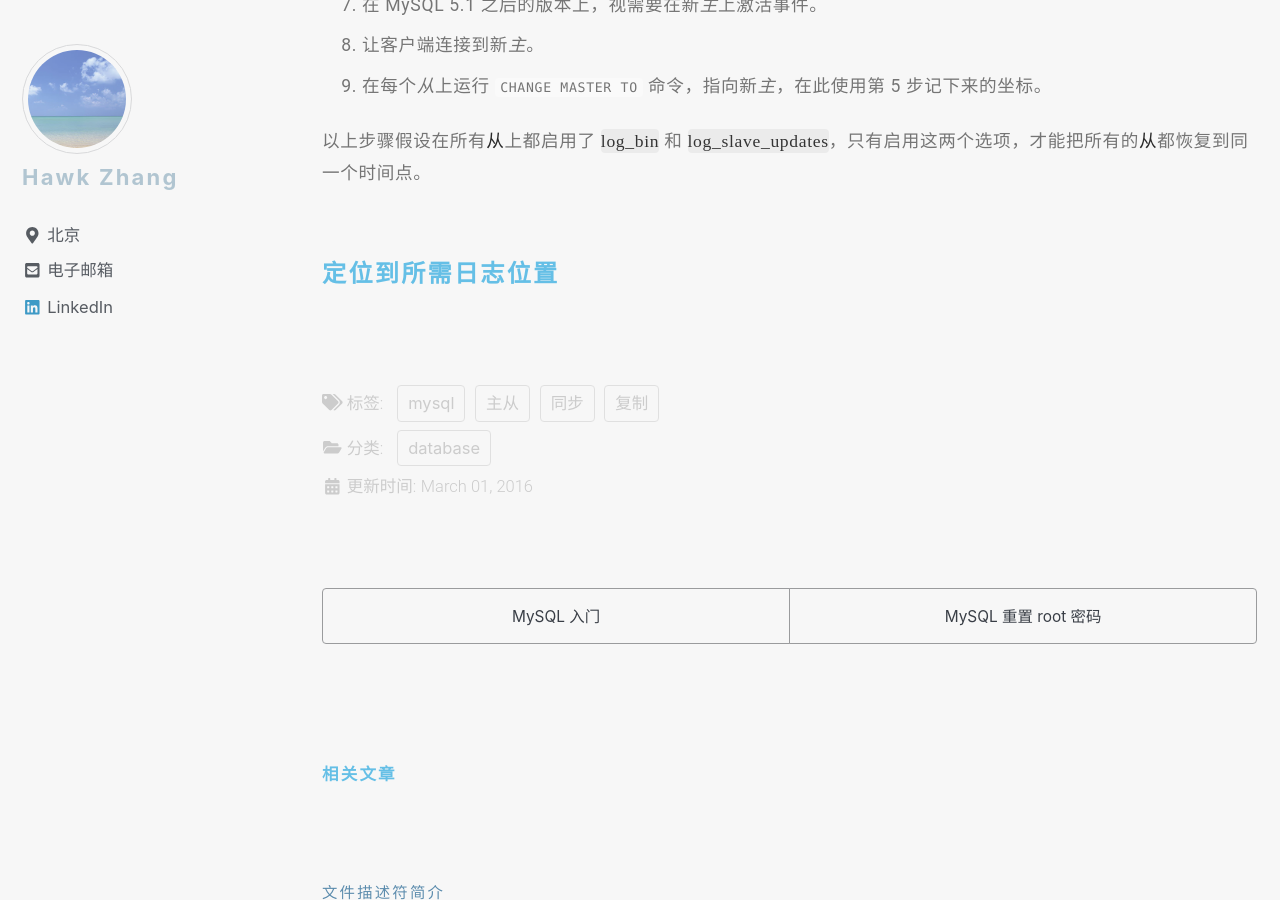
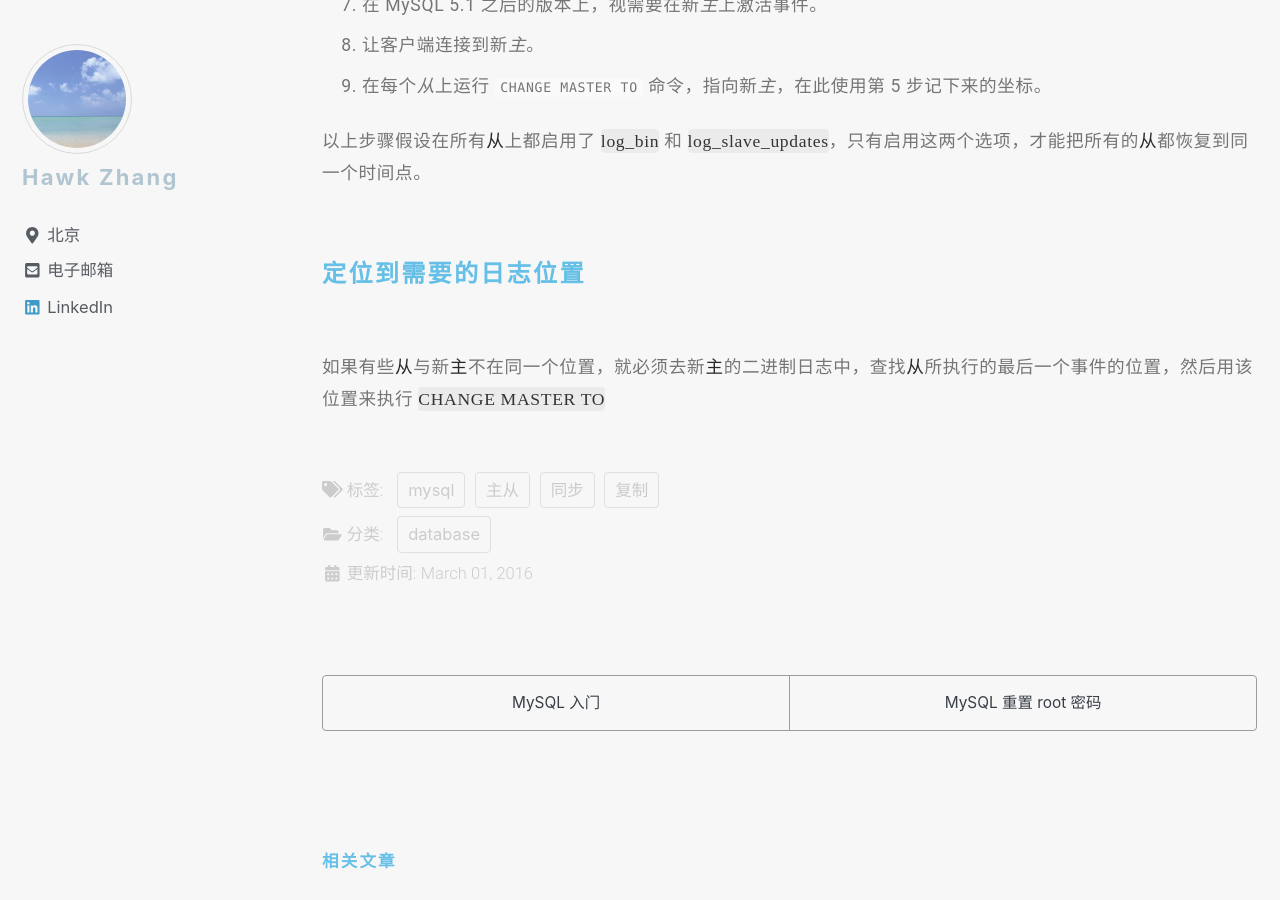
Before and after one commit to narru888/linotes_note, a Jekyll site: the page built from _posts/mysql/2016-03-01-master.slave.md, in a window 1280 px wide and 900 px high, scrolled down 51895 px. Built offline with Jekyll 4.4.1, drawn with Linux system fonts in a browser that asks for light colours; nearby versions of some CDN libraries; a script that is not in the unit is left out.

Commit message:
update on 2018-08-16 10:10:01 CST

```diff
--- a/_posts/mysql/2016-03-01-master.slave.md
+++ b/_posts/mysql/2016-03-01-master.slave.md
@@ -1631,4 +1631,6 @@ $ pt-table-checksum --replicate=test.checksum <master_host>
 
 
 
-#### 定位到所需日志位置
+#### 定位到需要的日志位置
+
+如果有些*从*与新*主*不在同一个位置，就必须去新*主*的二进制日志中，查找*从*所执行的最后一个事件的位置，然后用该位置来执行 `CHANGE MASTER TO`
```
